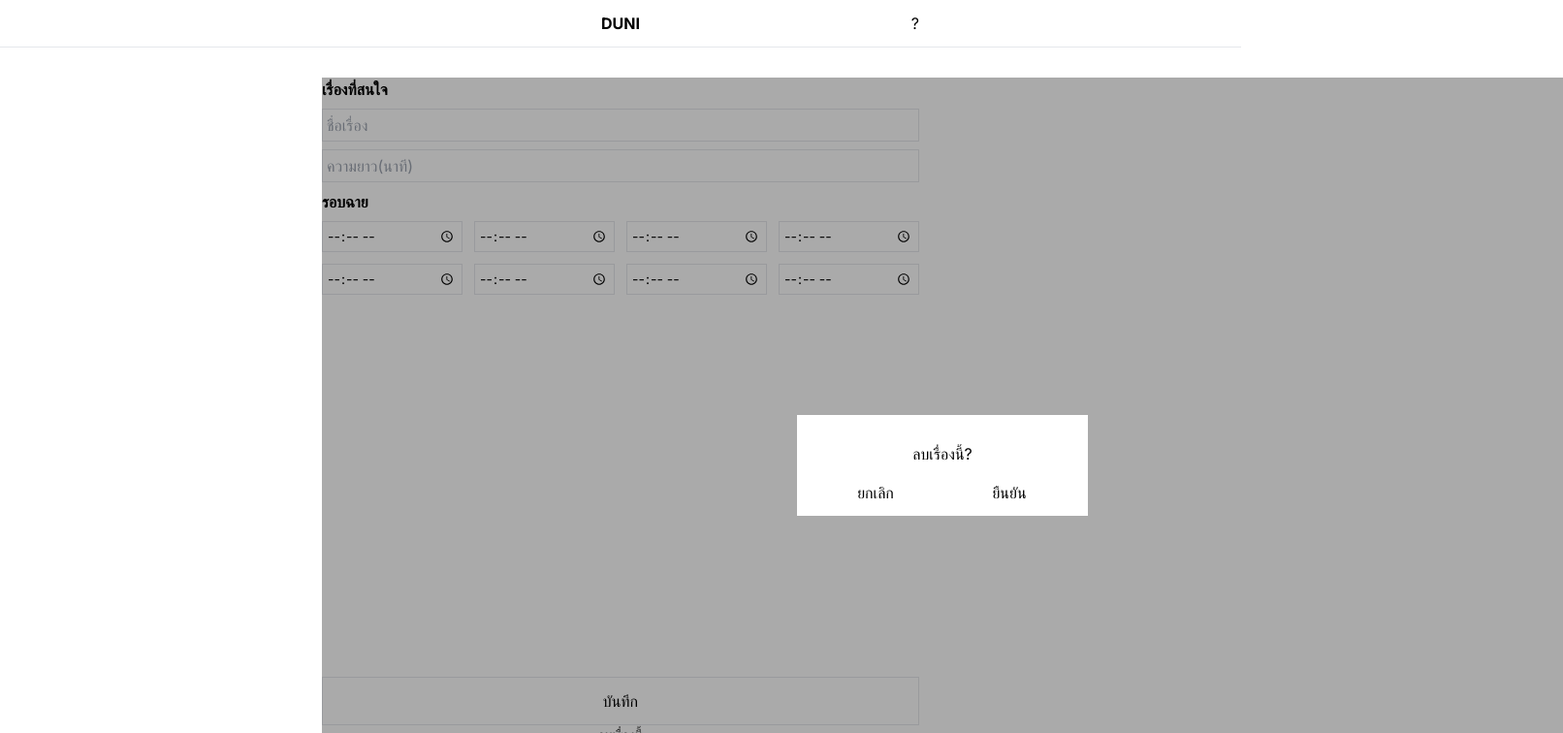
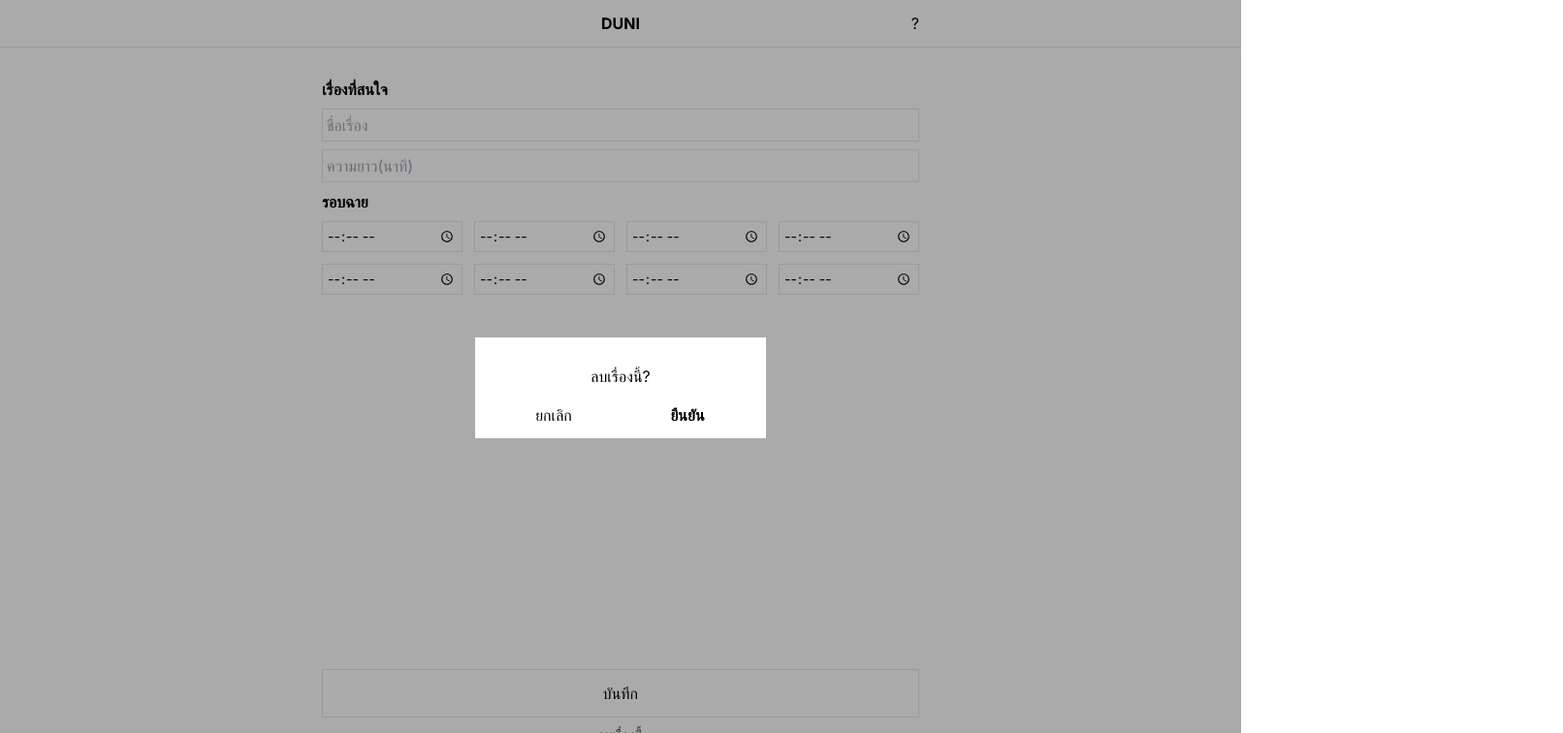
Before and after one commit to SutheeraP/Duni, a Next.js app in the folder duni/: page /edit in a window 1280 px wide. Both pictures are taken after a click on the element "ลบเรื่องนี้". Shown: the top 756 px of the page at 97% size, 1612 px wide, since content can reach past the window. Built offline with nearby package versions, Linux system fonts and the light colour scheme.

Commit message:
error ui

```diff
--- a/duni/src/app/edit/page.tsx
+++ b/duni/src/app/edit/page.tsx
@@ -126,12 +126,12 @@ const Page = () => {
     return (
         <div className='m-3'>
 
-            {sureDel ? <div className='absolute z-10 bg-[#0005] w-full h-full flex'>
+            {sureDel ? <div className='fixed z-20 bg-[#0005] w-full h-full top-0 left-0 flex'>
                 <div className='text-center p-3 bg-white m-auto w-[300px]'>
                     <div className='py-4'>ลบเรื่องนี้?</div>
                     <div className='grid grid-cols-2'>
-                        <div onClick={() => { setSureDel(false) }}>ยกเลิก</div>
-                        <div onClick={deleteThis}>ยืนยัน</div>
+                        <div className="cursor-pointer" onClick={() => { setSureDel(false) }}>ยกเลิก</div>
+                        <div className="cursor-pointer font-bold" onClick={deleteThis}>ยืนยัน</div>
                     </div>
                 </div>
             </div> : null}
@@ -160,7 +160,7 @@ const Page = () => {
                     <div className="text-center fixed w-full max-w-screen-sm bottom-0 mb-8 pr-6">
 
                         <div className='border p-3 text-center bg-white' onClick={validateEdit}>บันทึก</div>
-                        <div className='text-center underline text-sm' onClick={() => { setSureDel(true) }}>ลบเรื่องนี้</div>
+                        <div className='text-center underline text-sm mt-2' onClick={() => { setSureDel(true) }}>ลบเรื่องนี้</div>
                     </div>
                 </div>
             </div>
--- a/duni/src/app/page.tsx
+++ b/duni/src/app/page.tsx
@@ -59,12 +59,12 @@ export default function Home() {
   return (
     <div className="min-h-dvh p-3">
 
-      {sureDel ? <div className='absolute z-10 bg-[#0005] w-full h-full flex'>
+      {sureDel ? <div className='fixed z-20 bg-[#0005] w-full h-full top-0 left-0 flex'>
         <div className='text-center p-3 bg-white m-auto w-[300px]'>
           <div className='py-4'>ลบข้อมูลทั้งหมด?</div>
           <div className='grid grid-cols-2'>
-            <div onClick={() => { setSureDel(false) }}>ยกเลิก</div>
-            <div onClick={deleteAll}>ยืนยัน</div>
+            <div className="cursor-pointer" onClick={() => { setSureDel(false) }}>ยกเลิก</div>
+            <div className="cursor-pointer font-bold" onClick={deleteAll}>ยืนยัน</div>
           </div>
         </div>
       </div> : null}
```
